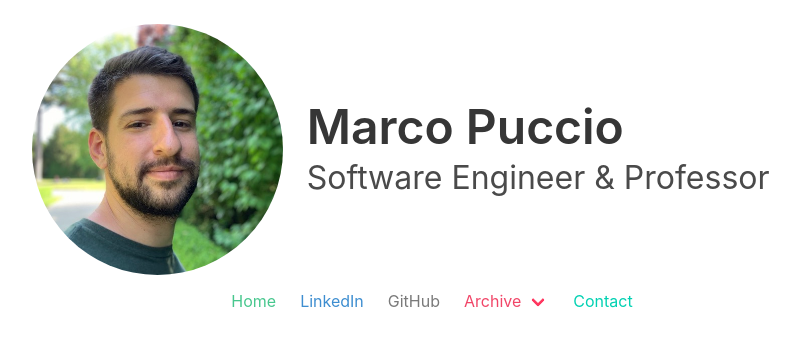
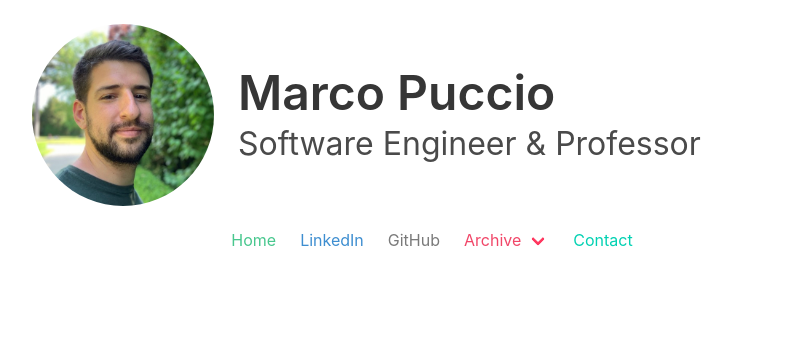
Before and after one commit to marcopuccio/marcopucc.io, a React (Create React App) app: page / in a window 1280 px wide. Shown: the top 346 px of the page, without its empty margins (208-1008 px from the left). Built offline with nearby package versions, Linux system fonts and the light colour scheme.

Commit message:
add nav styles

```diff
--- a/src/App/index.tsx
+++ b/src/App/index.tsx
@@ -11,7 +11,7 @@ export const App: React.FC = () => {
       <section className="mt-5">
         <Header />
       </section>
-      <section>
+      <section className="my-2">
         <Menu />
       </section>
     </div>
--- a/src/components/Header/index.tsx
+++ b/src/components/Header/index.tsx
@@ -3,12 +3,13 @@ import React from "react";
 import { Avatar } from "../Avatar";
 import { Title } from "../Title";
 import { Subtitle } from "../Subtitle";
+import { Menu } from "../Menu";
 
 export const Header: React.FC = () => {
   return (
     <header className="container">
       <div className="columns is-vcentered">
-        <div className="column is-one-third">
+        <div className="column is-one-quarter">
           <Avatar />
         </div>
         <div className="column">
--- a/src/components/Menu/index.tsx
+++ b/src/components/Menu/index.tsx
@@ -3,7 +3,7 @@ import "./Menu.css";
 
 export const Menu: React.FC = () => {
   return (
-    <nav className="navbar text" role="navigation" aria-label="main navigation">
+    <nav className="navbar" role="navigation" aria-label="main navigation">
       <div className="navbar-menu is-justify-content-center">
         <a className="navbar-item has-text-success">Home</a>
 
```
